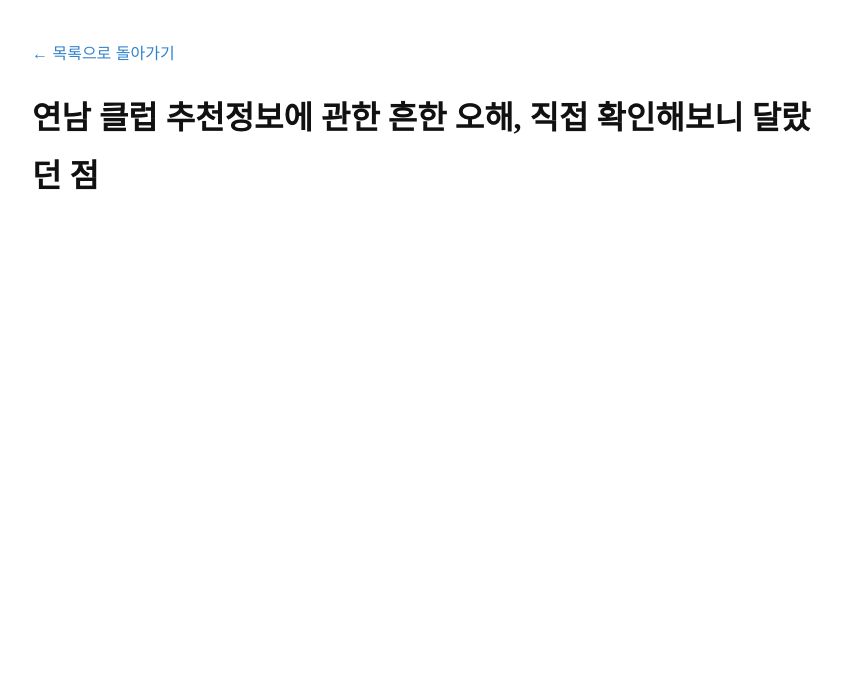
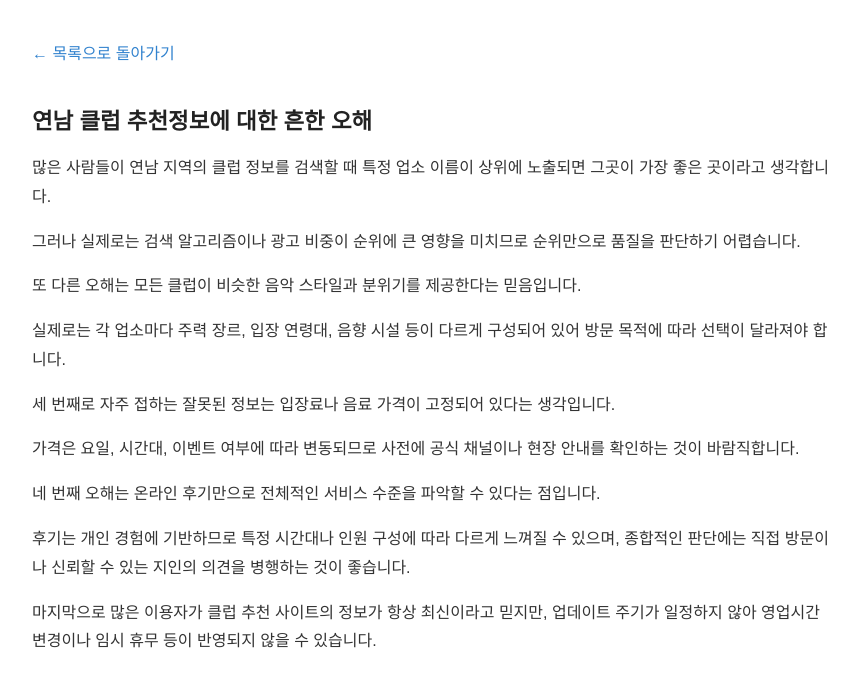
Before and after one commit to sarakinhceo-gif/bp-kyoto-plumbing, a plain HTML site: page posts/myth-002-l8cy6.html in a window 1280 px wide. Shown: the whole page, without its empty margins (208-1066 px from the left). Drawn offline with Linux system fonts and the light colour scheme.

Commit message:
fix: 프롬프트 유출·한자 조각·반복 파손 제거 (1 files)

```diff
--- a/posts/myth-002-l8cy6.html
+++ b/posts/myth-002-l8cy6.html
@@ -22,9 +22,16 @@
     <a href="../index.html">← 목록으로 돌아가기</a>
   </header>
   <main>
-    <h1>연남 클럽 추천정보에 관한 흔한 오해, 직접 확인해보니 달랐던 점</h1>
-    <article>
-
+<h2>연남 클럽 추천정보에 대한 흔한 오해</h2>
+<p>많은 사람들이 연남 지역의 클럽 정보를 검색할 때 특정 업소 이름이 상위에 노출되면 그곳이 가장 좋은 곳이라고 생각합니다.</p>
+<p>그러나 실제로는 검색 알고리즘이나 광고 비중이 순위에 큰 영향을 미치므로 순위만으로 품질을 판단하기 어렵습니다.</p>
+<p>또 다른 오해는 모든 클럽이 비슷한 음악 스타일과 분위기를 제공한다는 믿음입니다.</p>
+<p>실제로는 각 업소마다 주력 장르, 입장 연령대, 음향 시설 등이 다르게 구성되어 있어 방문 목적에 따라 선택이 달라져야 합니다.</p>
+<p>세 번째로 자주 접하는 잘못된 정보는 입장료나 음료 가격이 고정되어 있다는 생각입니다.</p>
+<p>가격은 요일, 시간대, 이벤트 여부에 따라 변동되므로 사전에 공식 채널이나 현장 안내를 확인하는 것이 바람직합니다.</p>
+<p>네 번째 오해는 온라인 후기만으로 전체적인 서비스 수준을 파악할 수 있다는 점입니다.</p>
+<p>후기는 개인 경험에 기반하므로 특정 시간대나 인원 구성에 따라 다르게 느껴질 수 있으며, 종합적인 판단에는 직접 방문이나 신뢰할 수 있는 지인의 의견을 병행하는 것이 좋습니다.</p>
+<p>마지막으로 많은 이용자가 클럽 추천 사이트의 정보가 항상 최신이라고 믿지만, 업데이트 주기가 일정하지 않아 영업시간 변경이나 임시 휴무 등이 반영되지 않을 수 있습니다.</p>
 </main>
 </body>
 </html>
```
